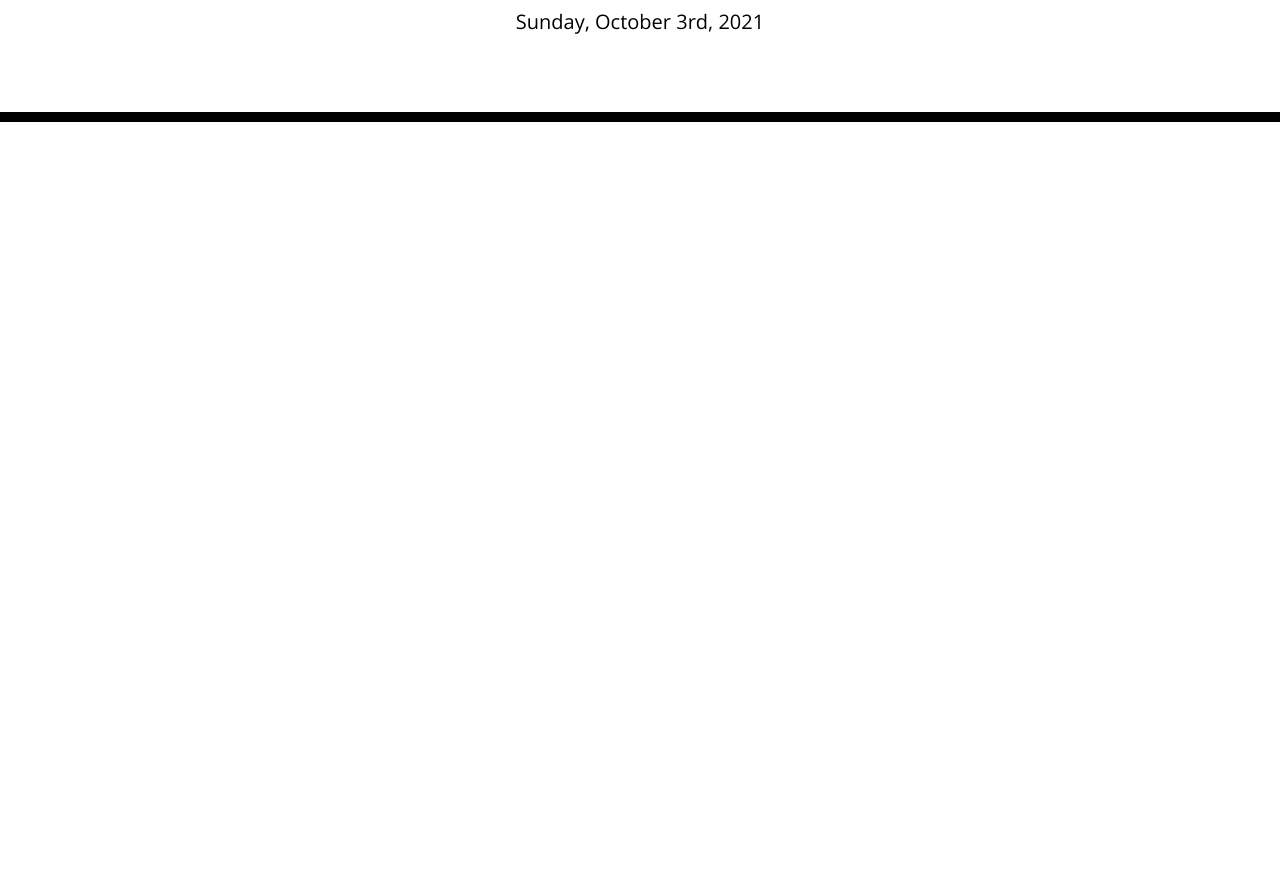
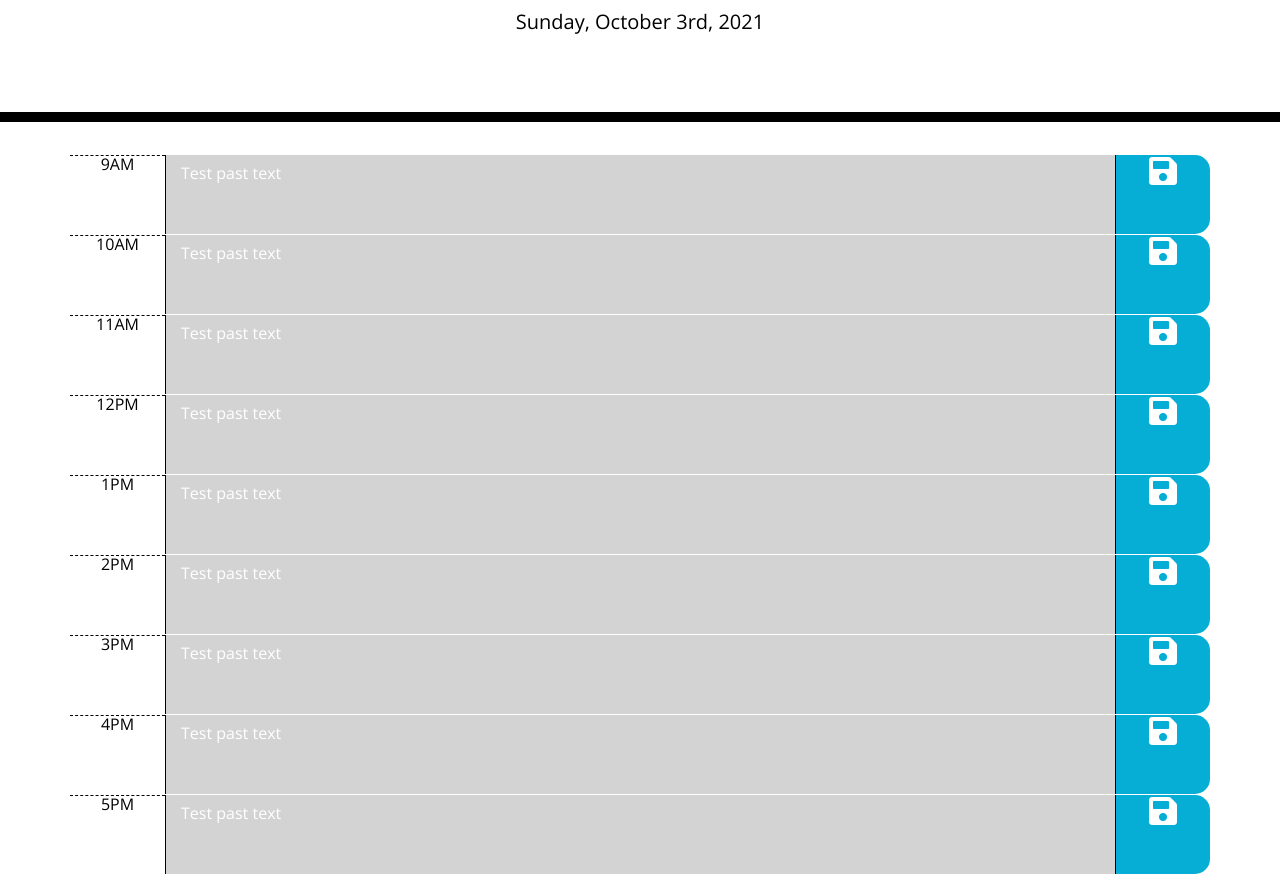
Before and after one commit to mtlankenau/work-day-scheduler, a plain HTML site: page index.html in a window 1280 px wide. Shown: the part 182-1056 px from the top of the page. Before the commit the page ends 800 px from the top, so only its background shows below. Drawn offline with nearby package versions, Linux system fonts and the light colour scheme.

Commit message:
created structure for timeblocks from 9 am - 5 pm. consulted custom style.css, bootstrap, & font awesome for layout

```diff
--- a/index.html
+++ b/index.html
@@ -30,6 +30,51 @@
     </header>
     <div class="container">
       <!-- Timeblocks go here -->
+      <div class="time-block row">
+        <div class="hour col-1">9AM</div>
+        <textarea class="description col-10 past">Test past text</textarea>
+        <i class="saveBtn col-1 fas fa-save fa-2x"></i>
+      </div>
+      <div class="time-block row">
+        <div class="hour col-1">10AM</div>
+        <textarea class="description col-10 past">Test past text</textarea>
+        <i class="saveBtn col-1 fas fa-save fa-2x"></i>
+      </div>
+      <div class="time-block row">
+        <div class="hour col-1">11AM</div>
+        <textarea class="description col-10 past">Test past text</textarea>
+        <i class="saveBtn col-1 fas fa-save fa-2x"></i>
+      </div>
+      <div class="time-block row">
+        <div class="hour col-1">12PM</div>
+        <textarea class="description col-10 past">Test past text</textarea>
+        <i class="saveBtn col-1 fas fa-save fa-2x"></i>
+      </div>
+      <div class="time-block row">
+        <div class="hour col-1">1PM</div>
+        <textarea class="description col-10 past">Test past text</textarea>
+        <i class="saveBtn col-1 fas fa-save fa-2x"></i>
+      </div>
+      <div class="time-block row">
+        <div class="hour col-1">2PM</div>
+        <textarea class="description col-10 past">Test past text</textarea>
+        <i class="saveBtn col-1 fas fa-save fa-2x center"></i>
+      </div>
+      <div class="time-block row">
+        <div class="hour col-1">3PM</div>
+        <textarea class="description col-10 past">Test past text</textarea>
+        <i class="saveBtn col-1 fas fa-save fa-2x"></i>
+      </div>
+      <div class="time-block row">
+        <div class="hour col-1">4PM</div>
+        <textarea class="description col-10 past">Test past text</textarea>
+        <i class="saveBtn col-1 fas fa-save fa-2x"></i>
+      </div>
+      <div class="time-block row">
+        <div class="hour col-1">5PM</div>
+        <textarea class="description col-10 past">Test past text</textarea>
+        <i class="saveBtn col-1 fas fa-save fa-2x"></i>
+      </div>
     </div>
 
     <script src="https://code.jquery.com/jquery-3.4.1.min.js"></script>
```
